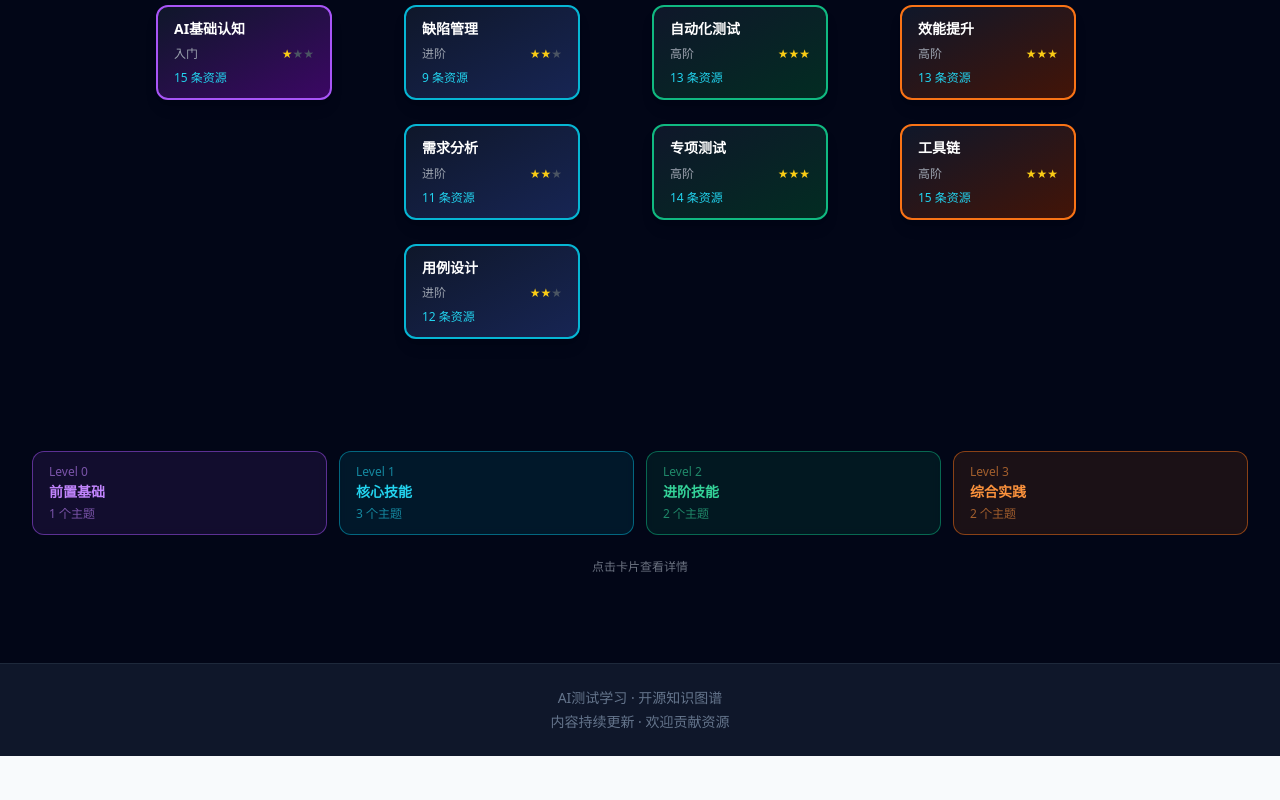
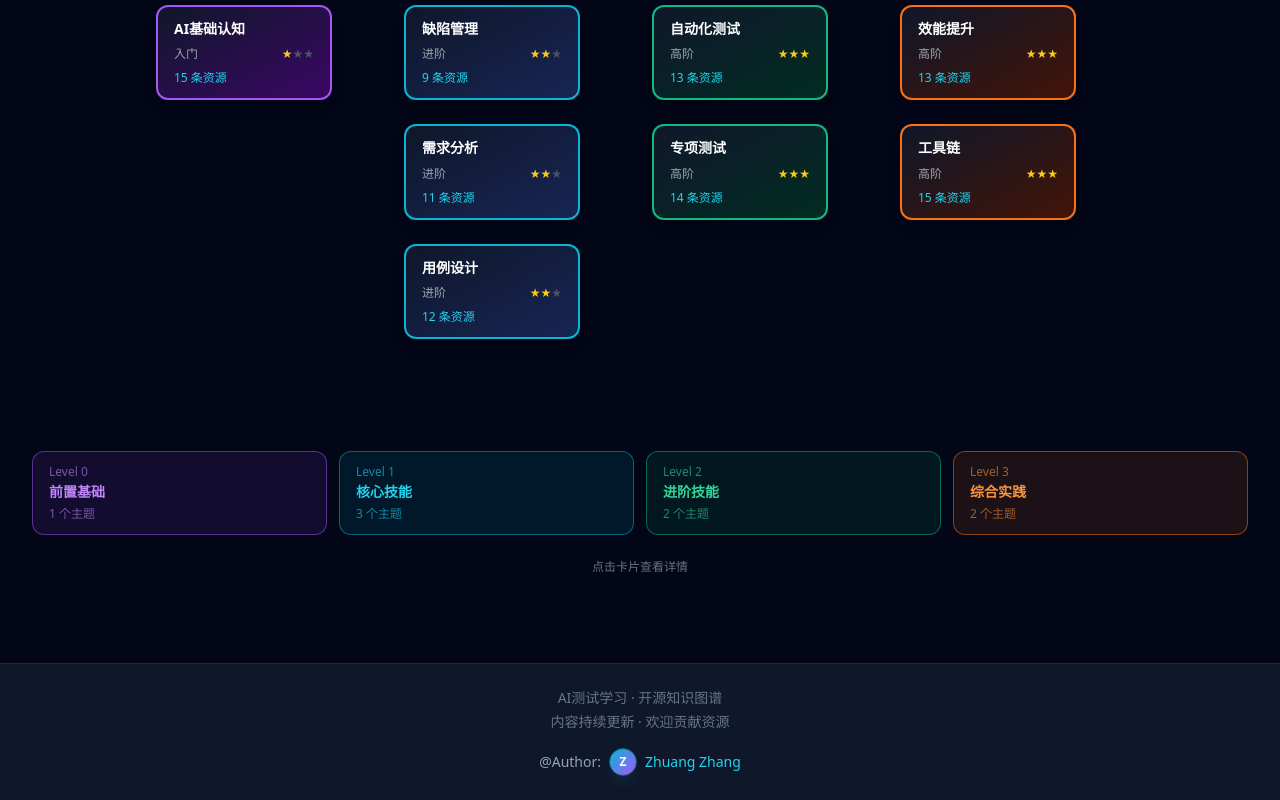
Before and after one commit to dazhuang778/ai-test-learning-site, a Next.js app: page / in a window 1280 px wide. Shown: the part 601-1401 px from the top of the page. Before the commit the page ends 1357 px from the top, so only its background shows below. Built offline with nearby package versions, Linux system fonts and the light colour scheme.

Commit message:
feat: 添加作者栏到 Footer
- 在底部显示 @Author: Zhuang Zhang
- 保留用户上传的头像（localStorage 存储）
- 优化 Footer 布局：底部提示在上，作者信息在下

```diff
--- a/components/Layout.tsx
+++ b/components/Layout.tsx
@@ -1,4 +1,4 @@
-import { useState } from 'react';
+import { useState, useEffect } from 'react';
 import Head from 'next/head';
 import Link from 'next/link';
 import dynamic from 'next/dynamic';
@@ -14,6 +14,8 @@ const SearchBox = dynamic(() => import('./SearchBox'), {
   ),
 });
 
+const AUTHOR_AVATAR_KEY = 'author_avatar';
+
 interface LayoutProps {
   children: React.ReactNode;
   title?: string;
@@ -23,10 +25,17 @@ interface LayoutProps {
 
 export default function Layout({ children, title, description, nodes = [] }: LayoutProps) {
   const [showSearch, setShowSearch] = useState(false);
+  const [avatarUrl, setAvatarUrl] = useState<string>('');
   const siteTitle = title ? `${title} | AI测试学习` : 'AI测试学习 · 知识图谱';
   const metaDescription =
     description ??
     'AI辅助软件测试学习体系，帮助测试工程师快速掌握AI测试技能，找到适合自己阶段的优质资源。';
+
+  // 加载保存的头像
+  useEffect(() => {
+    const saved = localStorage.getItem(AUTHOR_AVATAR_KEY);
+    if (saved) setAvatarUrl(saved);
+  }, [setAvatarUrl]);
 
   return (
     <>
@@ -77,9 +86,27 @@ export default function Layout({ children, title, description, nodes = [] }: Lay
         </header>
         <main className="flex-1">{children}</main>
         <footer className="bg-slate-900 border-t border-slate-800 py-6 mt-12">
-          <div className="max-w-7xl mx-auto px-4 text-center text-sm text-slate-500 space-y-1">
-            <p>AI测试学习 · 开源知识图谱</p>
-            <p>内容持续更新 · 欢迎贡献资源</p>
+          <div className="max-w-7xl mx-auto px-4 text-center">
+            {/* 底部提示 */}
+            <div className="text-sm text-slate-500 space-y-1 mb-4">
+              <p>AI测试学习 · 开源知识图谱</p>
+              <p>内容持续更新 · 欢迎贡献资源</p>
+            </div>
+
+            {/* 作者栏 */}
+            <div className="inline-flex items-center gap-2 text-sm text-slate-400">
+              <span>@Author:</span>
+              <div className="w-7 h-7 rounded-full overflow-hidden border border-cyan-500/50 shadow-lg shadow-cyan-500/10">
+                {avatarUrl ? (
+                  <img src={avatarUrl} alt="作者头像" className="w-full h-full object-cover" />
+                ) : (
+                  <div className="w-full h-full bg-gradient-to-br from-cyan-500 to-purple-500 flex items-center justify-center text-white text-xs font-bold">
+                    Z
+                  </div>
+                )}
+              </div>
+              <span className="text-cyan-400 font-medium">Zhuang Zhang</span>
+            </div>
           </div>
         </footer>
       </div>
```
